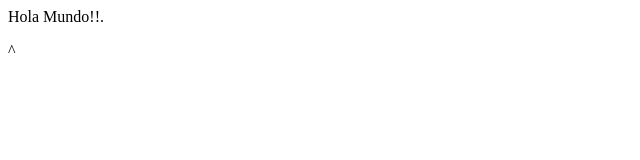
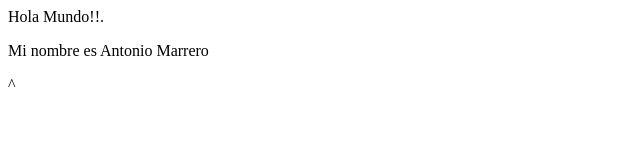
Before and after one commit to antonio-marrero-uax/uax-devops-01, a plain HTML site: page index.html in a window 1280 px wide. Shown: the whole page, without its empty margins (0-640 px from the left). Drawn offline with Linux system fonts and the light colour scheme.

Commit message:
ADDED:Mi nombre es Antonio Marrero

```diff
--- a/index.html
+++ b/index.html
@@ -4,6 +4,7 @@
     </head>
     <body>
         <p>Hola Mundo!!.</p>
+	<p>Mi nombre es Antonio Marrero </p>
     </body>
 </html>
 ^
```
